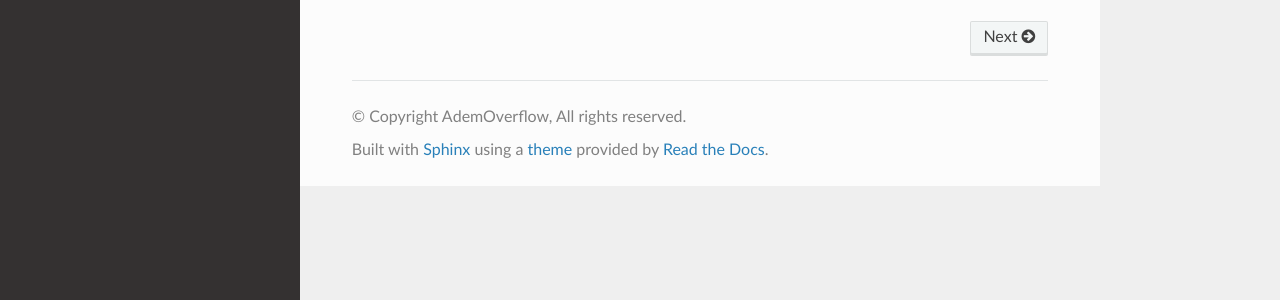
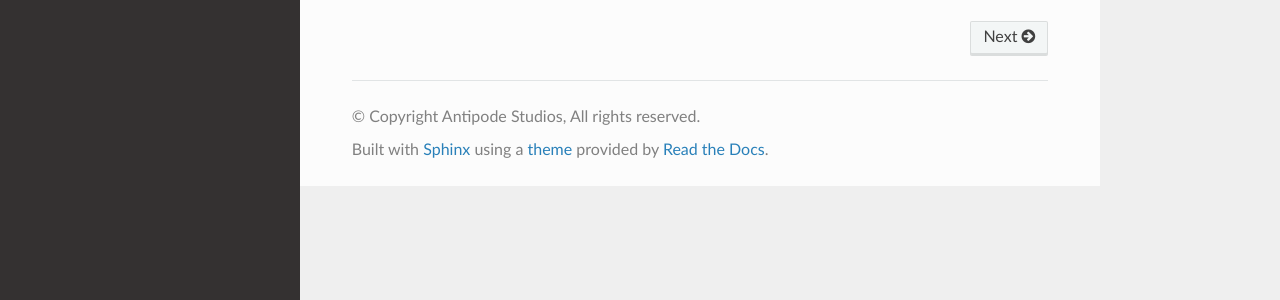
Before and after one commit to ademoverflow/python-template, a Sphinx documentation site: the page built from docs/source/index.rst, in a window 1280 px wide. Shown: the part 259-559 px from the top of the page. Built offline with Sphinx 7.4.7 and the Read the Docs theme 2.0.0, drawn with Linux system fonts in a browser that asks for light colours; pages that are not in the unit, such as notebooks, are missing from menus.

Commit message:
fix: remove personal brand from codebase

```diff
--- a/docs/source/conf.py
+++ b/docs/source/conf.py
@@ -4,7 +4,7 @@
 import python_template
 
 project = "python-template"
-copyright = "AdemOverflow, All rights reserved"
+copyright = "Antipode Studios, All rights reserved"
 author = "Adem Usta"
 release = python_template.__version__
 version = release
```
